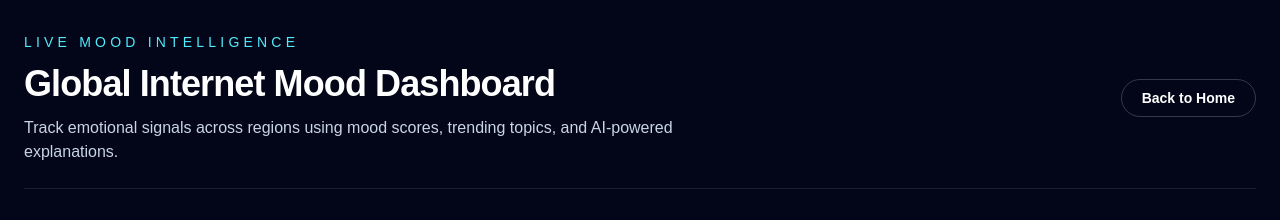
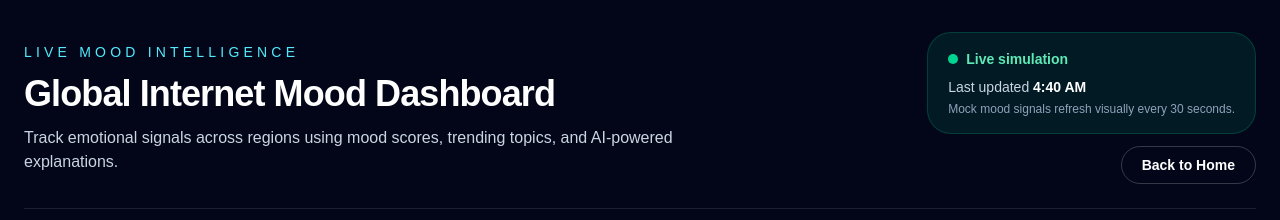
Before and after one commit to ashavsingh47/internet-mood-map, a Next.js app: page /dashboard in a window 1280 px wide. Shown: the top 220 px of the page. Built offline with nearby package versions, Linux system fonts and the light colour scheme.

Commit message:
Add live status timestamp

```diff
--- a/app/dashboard/page.tsx
+++ b/app/dashboard/page.tsx
@@ -1,4 +1,5 @@
 "use client";
+import { LiveStatus } from "@/components/Dashboard/LiveStatus";
 import { TopMoodSpikes } from "@/components/Dashboard/TopMoodSpikes";
 import { useEffect, useState } from "react";
 import { MoodHistoryChart } from "@/components/Dashboard/MoodHistoryChart";
@@ -85,12 +86,16 @@ export default function DashboardPage() {
             </p>
           </div>
 
+          <div className="flex flex-col gap-3 md:items-end">
+            <LiveStatus />
+
             <a
               href="/"
               className="rounded-full border border-white/20 px-5 py-2 text-sm font-semibold text-white transition hover:bg-white/10"
             >
               Back to Home
             </a>
+          </div>
         </div>
 
         <div className="mb-6 grid gap-4 sm:grid-cols-2 lg:grid-cols-4">
--- /dev/null
+++ b/components/Dashboard/LiveStatus.tsx
@@ -0,0 +1,47 @@
+"use client";
+
+import { useEffect, useState } from "react";
+
+export function LiveStatus() {
+  const [lastUpdated, setLastUpdated] = useState<Date | null>(null);
+
+  useEffect(() => {
+    setLastUpdated(new Date());
+
+    const intervalId = window.setInterval(() => {
+      setLastUpdated(new Date());
+    }, 30000);
+
+    return () => {
+      window.clearInterval(intervalId);
+    };
+  }, []);
+
+  const formattedTime = lastUpdated
+    ? lastUpdated.toLocaleTimeString([], {
+        hour: "numeric",
+        minute: "2-digit",
+      })
+    : "Loading...";
+
+  return (
+    <div className="rounded-3xl border border-emerald-400/20 bg-emerald-400/10 px-5 py-4">
+      <div className="flex items-center gap-2">
+        <span className="h-2.5 w-2.5 rounded-full bg-emerald-400" />
+
+        <p className="text-sm font-semibold text-emerald-300">
+          Live simulation
+        </p>
+      </div>
+
+      <p className="mt-2 text-sm text-slate-300">
+        Last updated{" "}
+        <span className="font-semibold text-white">{formattedTime}</span>
+      </p>
+
+      <p className="mt-1 text-xs text-slate-400">
+        Mock mood signals refresh visually every 30 seconds.
+      </p>
+    </div>
+  );
+}
```
Lines whose indentation alone changed are shown as unchanged.
